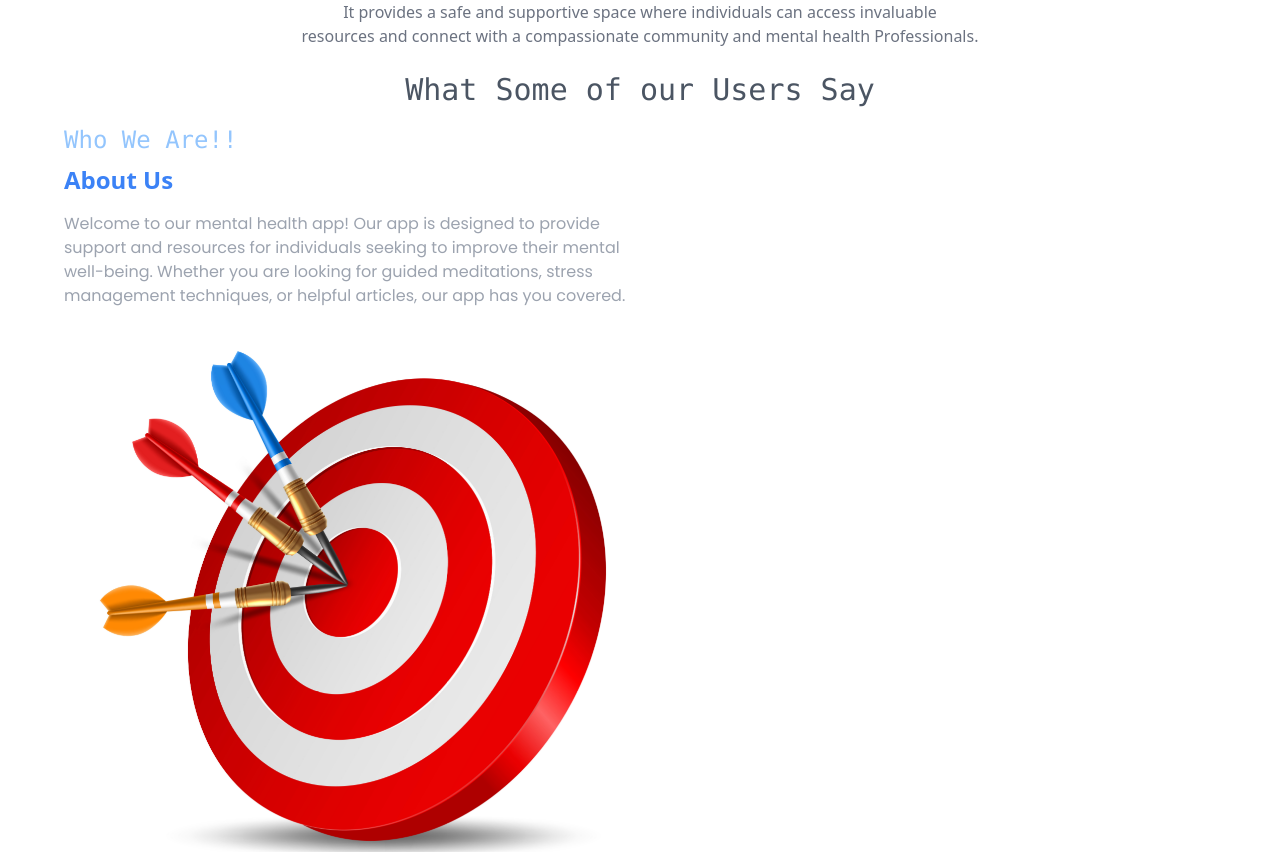
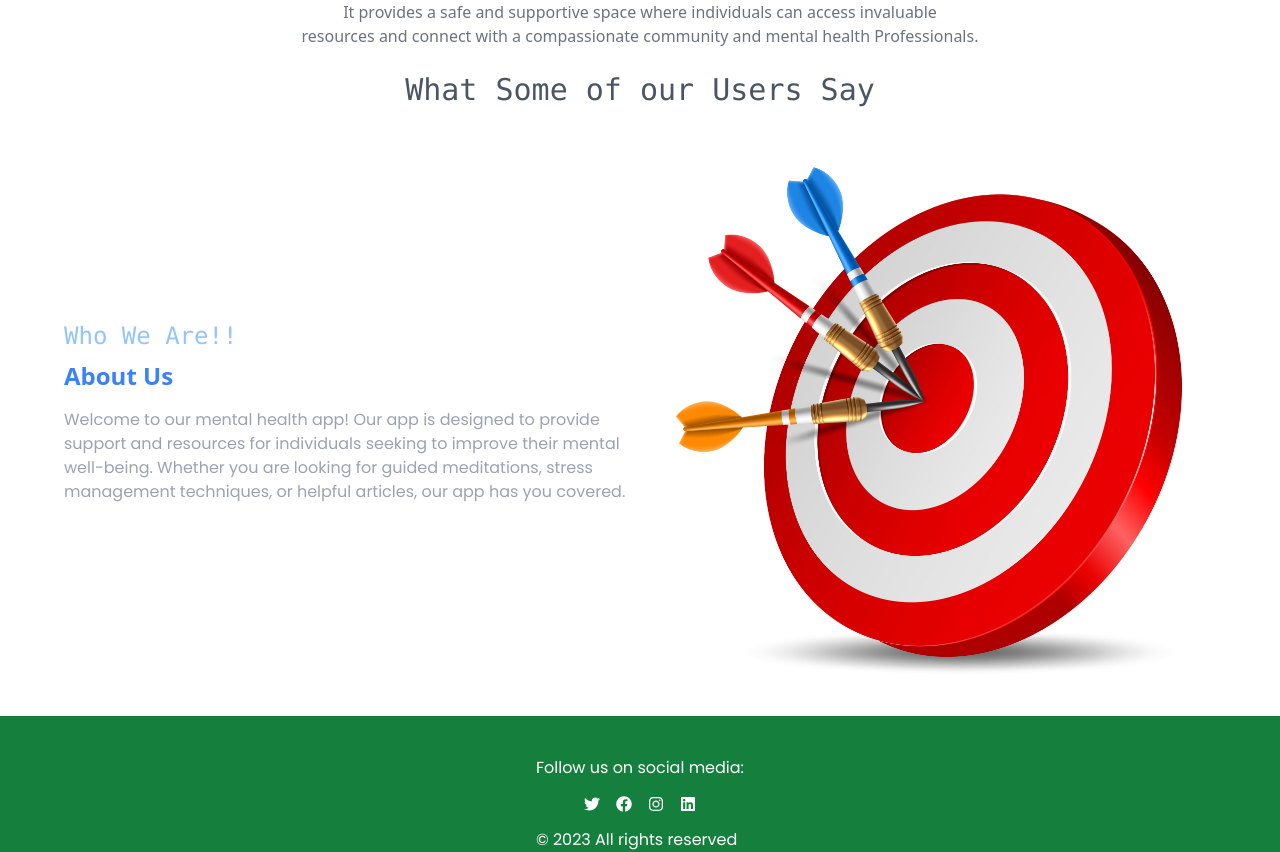
Before and after one commit to shekinahmanyi/mental_link_project, a React (Create React App) app in the folder frontend/: page /story in a window 1280 px wide. Shown: the part 204-1056 px from the top of the page. Built offline with nearby package versions, Linux system fonts and the light colour scheme.

Commit message:
changed animation for our story

```diff
--- a/frontend/src/pages/OurStory.jsx
+++ b/frontend/src/pages/OurStory.jsx
@@ -19,8 +19,8 @@ function OurStory() {
       </div>
       <p className="text-center text-3xl mt-6 font-mono text-gray-600">What Some of our Users Say</p>
       <section className="bg-white py-4">
+      <Fade left duration={4000}>
         <div className="container mx-auto px-4 md:px-8 lg:px-16 flex flex-wrap items-center">
-          <Fade left duration={4000}>
             <div className="w-full md:w-1/2 mb-8 md:mb-0">
               <h1 className="text-2xl text-blue-300 mb-2 md:mb-2 font-mono">
                 Who We Are!!
@@ -36,13 +36,11 @@ function OurStory() {
                 our app has you covered.
               </p>
             </div>
-          </Fade>
-          <Fade right duration={4000}>
             <div className="w-full md:w-1/2">
               <img src={mission} alt="Question" className="w-full h-auto" />
             </div>
-          </Fade>
         </div>
+        </Fade>
       </section>
       <Footer />
     </div>
```
